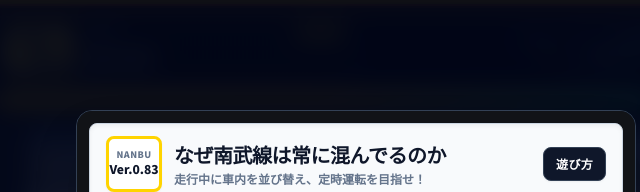
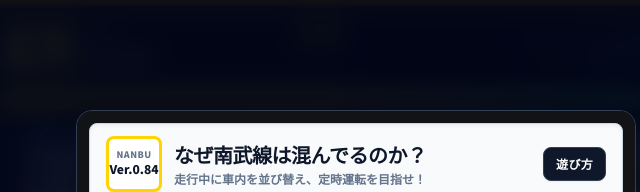
Before and after one commit to SeasideExp/nanbu-line-puzzle, a plain HTML site: page index.html in a window 1280 px wide. Shown: the top 192 px of the page, 284-924 px from the left. Drawn offline with nearby package versions, Linux system fonts and the light colour scheme; a web font is replaced by a local one.

Commit message:
テキストの微調整

```diff
--- a/index.html
+++ b/index.html
@@ -3,7 +3,7 @@
 <head>
   <meta charset="UTF-8" />
   <meta name="viewport" content="width=device-width, initial-scale=1.0, maximum-scale=1.0, user-scalable=no" />
-  <title>なぜ南武線は常に混んでるのか Ver.0.83 | NANBU LINE PUZZLE</title>
+  <title>なぜ南武線は混んでるのか？ Ver.0.84 | NANBU LINE PUZZLE</title>
   <script src="https://cdn.tailwindcss.com"></script>
   <script defer src="https://cdn.jsdelivr.net/npm/modern-screenshot@4/dist/index.js"></script>
   <link rel="preconnect" href="https://fonts.googleapis.com" />
@@ -218,12 +218,12 @@
             <!-- 左：駅ナンバリング枠風のバージョンバッジ -->
             <div class="shrink-0 w-12 h-12 sm:w-14 sm:h-14 rounded-lg bg-white border-[3.5px] border-[#ffd400] flex flex-col items-center justify-center leading-none shadow-sm">
               <span class="text-[8px] sm:text-[9px] font-black text-slate-500 tracking-wider">NANBU</span>
-              <span class="ver-badge text-[10px] sm:text-xs font-black text-slate-900 mt-0.5 tabular-nums">Ver.0.83</span>
+              <span class="ver-badge text-[10px] sm:text-xs font-black text-slate-900 mt-0.5 tabular-nums">Ver.0.84</span>
             </div>
             <!-- 中央：表題＆サブコピー -->
             <div class="min-w-0 text-left flex-1">
               <h2 class="text-base sm:text-xl font-black text-slate-900 tracking-tight leading-snug">
-                なぜ南武線は常に混んでるのか
+                なぜ南武線は混んでるのか？
               </h2>
               <p class="text-[10px] sm:text-xs font-semibold text-slate-500 mt-0.5 leading-snug">
                 走行中に車内を並び替え、定時運転を目指せ！
@@ -810,8 +810,8 @@
         </div>
         <div class="flex-1 overflow-auto custom-scroll p-4 flex flex-col gap-3 text-xs text-slate-200">
           <div class="bg-slate-950/80 border border-slate-800 rounded-xl p-3 flex flex-col gap-1.5">
-            <div class="flex justify-between gap-3"><span class="text-slate-400 shrink-0">ゲーム名</span><span class="font-black text-white text-right">なぜ南武線は常に混んでるのか<br><span class="text-[10px] font-bold text-slate-400">NANBU LINE PUZZLE</span></span></div>
-            <div class="flex justify-between gap-3 border-t border-slate-800/80 pt-1.5"><span class="text-slate-400 shrink-0">バージョン</span><span class="ver-badge font-black text-yellow-300 tabular-nums">Ver.0.83</span></div>
+            <div class="flex justify-between gap-3"><span class="text-slate-400 shrink-0">ゲーム名</span><span class="font-black text-white text-right">なぜ南武線は混んでるのか？<br><span class="text-[10px] font-bold text-slate-400">NANBU LINE PUZZLE</span></span></div>
+            <div class="flex justify-between gap-3 border-t border-slate-800/80 pt-1.5"><span class="text-slate-400 shrink-0">バージョン</span><span class="ver-badge font-black text-yellow-300 tabular-nums">Ver.0.84</span></div>
             <div class="flex justify-between gap-3 border-t border-slate-800/80 pt-1.5"><span class="text-slate-400 shrink-0">最終更新日</span><span class="font-bold text-slate-200 tabular-nums">2026年11月24日</span></div>
             <div class="flex justify-between gap-3 border-t border-slate-800/80 pt-1.5"><span class="text-slate-400 shrink-0">権利表記</span><span class="font-bold text-slate-200 text-right">Copyright (c) 2026 しーさいど</span></div>
             <div class="flex justify-between gap-3 border-t border-slate-800/80 pt-1.5"><span class="text-slate-400 shrink-0">ライセンス</span><span class="font-bold text-emerald-300">MIT License</span></div>
--- a/js/app.js
+++ b/js/app.js
@@ -1,5 +1,5 @@
 /**
- * なぜ南武線は常に混んでるのか - メインアプリケーションコントローラー
+ * なぜ南武線は混んでるのか？ - メインアプリケーションコントローラー
  * 状態管理、上下線・各停/快速ゲーム進行フロー、第13回実OD運行スケジュール実行、ドラッグ/タップ操作、UIイベント連携を担当する。
  */
 (function (global) {
@@ -1277,7 +1277,7 @@
       ctx.fillRect(0, 0, cv.width, 10);
       ctx.fillStyle = '#f8fafc';
       ctx.font = 'bold 26px sans-serif';
-      ctx.fillText('なぜ南武線は常に混んでるのか', 30, 56);
+      ctx.fillText('なぜ南武線は混んでるのか？', 30, 56);
       ctx.fillStyle = '#94a3b8';
       ctx.font = 'bold 16px sans-serif';
       const startSt = STATIONS[state.startStationIdx] || STATIONS[0];
--- a/js/data.js
+++ b/js/data.js
@@ -1,12 +1,12 @@
 /**
- * なぜ南武線は常に混んでるのか - マスターデータ層
+ * なぜ南武線は混んでるのか？ - マスターデータ層
  * 出典：国土交通省「第13回大都市交通センサス（2021年12月調査・IC定期外）」南武線内相互OD行列（26×26有向行列）。
  * 駅一覧・実駅間距離・標準走行時間・ゾーン配色・運行方向・コース・ODスケーリング方式・難易度を定義する。
  */
 (function (global) {
   'use strict';
 
-  const APP_VERSION = 'Ver.0.83';
+  const APP_VERSION = 'Ver.0.84';
 
   const BOARD_CONFIG = {
     ROWS: 5,
--- a/js/puzzle.js
+++ b/js/puzzle.js
@@ -1,5 +1,5 @@
 /**
- * なぜ南武線は常に混んでるのか - パズル・運行ロジック層
+ * なぜ南武線は混んでるのか？ - パズル・運行ロジック層
  * DOMに依存しない盤面計算・BFS降車到達判定・第13回実ODによる2段階確率乗客生成（快速・緩急接続対応）・上下線区間制御を担当する。
  */
 (function (global) {
--- a/js/scenery.js
+++ b/js/scenery.js
@@ -1,5 +1,5 @@
 /**
- * なぜ南武線は常に混んでるのか - 車窓アニメーション描画
+ * なぜ南武線は混んでるのか？ - 車窓アニメーション描画
  * 川崎〜立川の駅間位置に応じて、以下の5種類の車窓（昼・夜間対応）を Canvas で描画する。
  *  - city          : 街並みモード（ビル・マンション群）
  *  - tower         : 高層タワーマンション群入り街並みモード（向河原〜武蔵小杉〜武蔵中原）
--- a/js/sound.js
+++ b/js/sound.js
@@ -1,5 +1,5 @@
 /**
- * なぜ南武線は常に混んでるのか - サウンドエンジン
+ * なぜ南武線は混んでるのか？ - サウンドエンジン
  * Web Audio API による外部音声ファイル不要の軽量シンセサイザー。
  */
 (function (global) {
--- a/js/ui.js
+++ b/js/ui.js
@@ -1,5 +1,5 @@
 /**
- * なぜ南武線は常に混んでるのか - UI描画・DOM操作層
+ * なぜ南武線は混んでるのか？ - UI描画・DOM操作層
  * DOM参照キャッシュ、盤面レンダリング、LCD/HUD/タイマー更新、演出エフェクト、リザルト＆種別停車駅路線図・各駅情報表描画を担当する。
  */
 (function (global) {
--- a/styles.css
+++ b/styles.css
@@ -1,5 +1,5 @@
 /* ==========================================================================
- * なぜ南武線は常に混んでるのか - スタイルシート
+ * なぜ南武線は混んでるのか？ - スタイルシート
  * ========================================================================== */
 
 :root {
```
Also changed, not shown: 4 other files.
